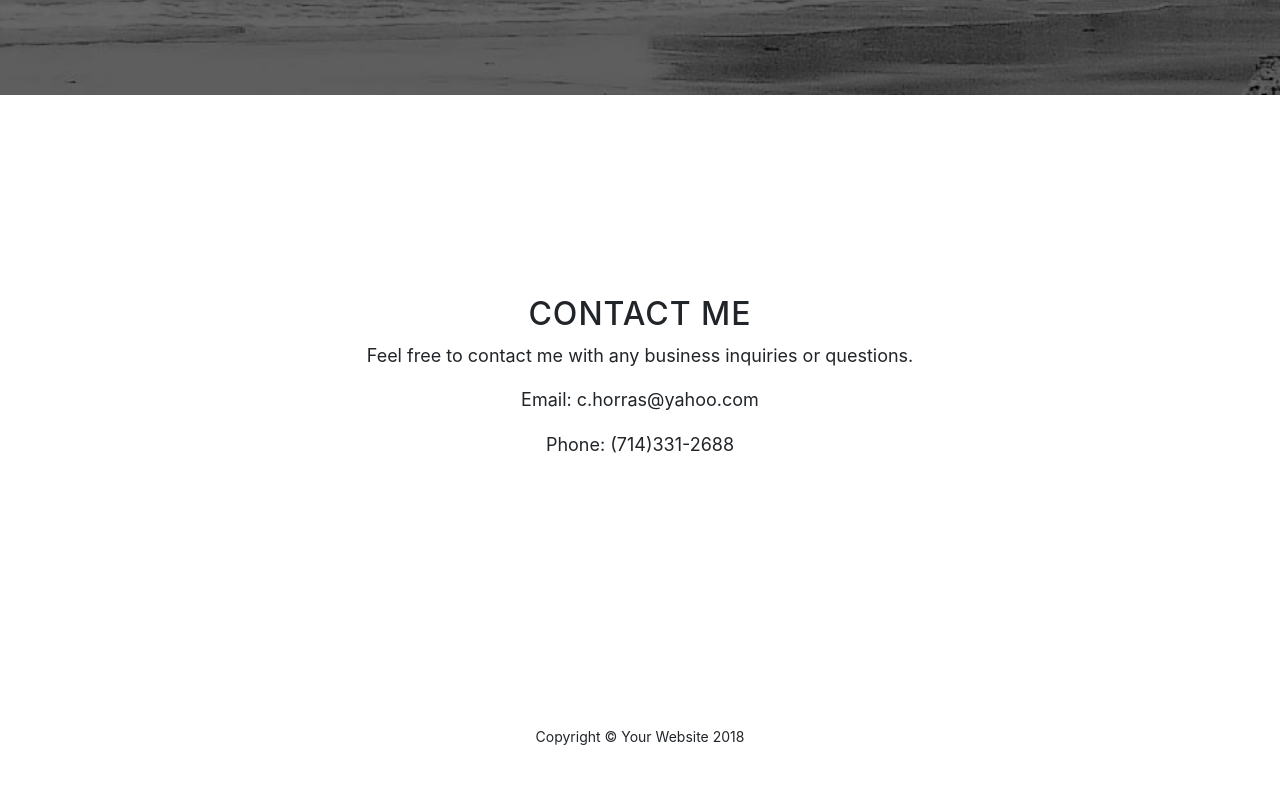
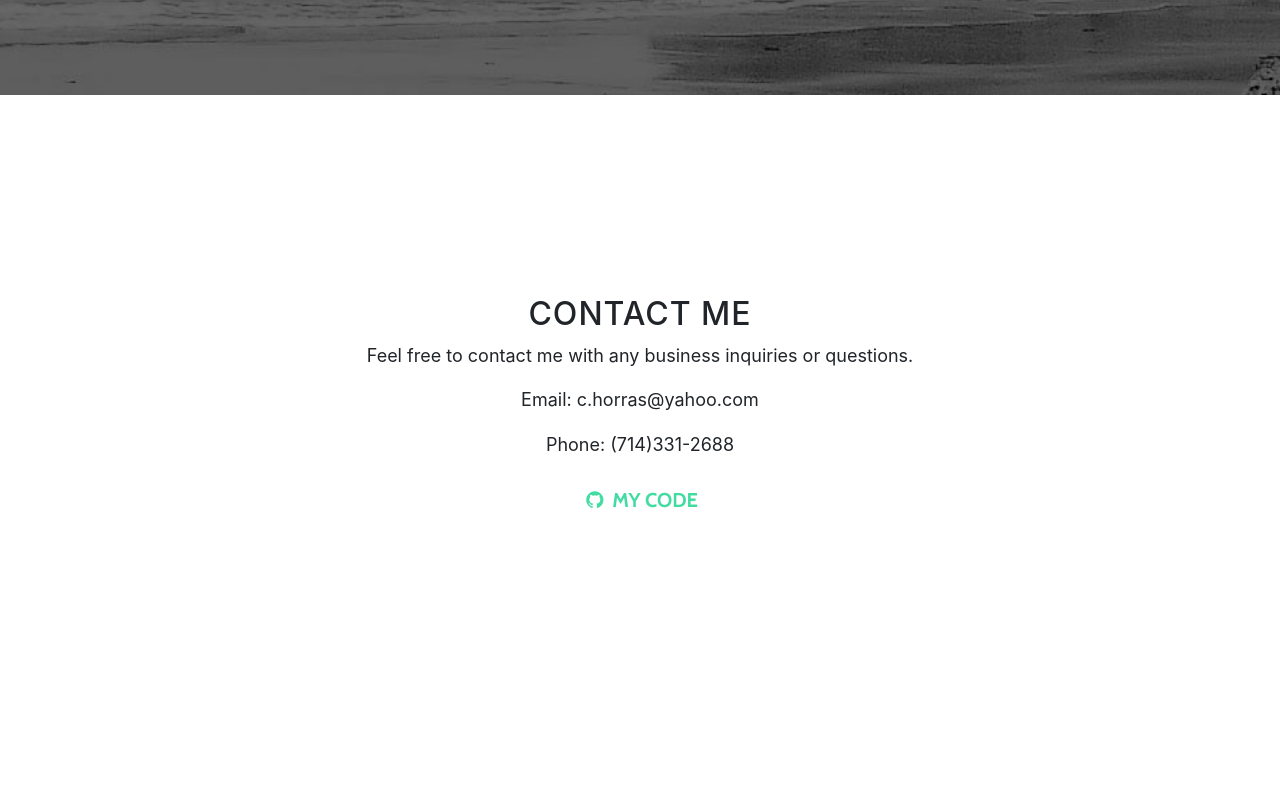
Before and after one commit to chrishorras/chrishorras.github.io, a website with bundled scripts: page index.html in a window 1280 px wide. Shown: the part 1940-2738 px from the top of the page. After the commit the page ends 2680 px from the top, so only its background shows below. Built offline with nearby package versions, Linux system fonts and the light colour scheme.

Commit message:
Adding link to my code

```diff
--- a/index.html
+++ b/index.html
@@ -99,19 +99,21 @@
           <div class="col-lg-8 mx-auto">
             <h2>Contact Me</h2>
             <p>Feel free to contact me with any business inquiries or questions.</p>
-            <p>Email: c.horras@yahoo.com
-            <p>Phone: (714)331-2688
+            <p>Email: c.horras@yahoo.com</p>
+            <p>Phone: (714)331-2688</p>
+            <ul class="list-inline banner-social-buttons">
+              <li class="list-inline-item">
+                <a href="https://github.com/BlackrockDigital/startbootstrap" class="btn btn-default btn-lg">
+                  <i class="fa fa-github fa-fw"></i>
+                  <span class="network-name">My Code</span>
+                </a>
+              </li>
+            </ul>
           </div>
         </div>
       </div>
     </section>
 
-    <!-- Footer -->
-    <footer>
-      <div class="container text-center">
-        <p>Copyright &copy; Your Website 2018</p>
-      </div>
-    </footer>
 
     <!-- Bootstrap core JavaScript -->
     <script src="vendor/jquery/jquery.min.js"></script>
```
